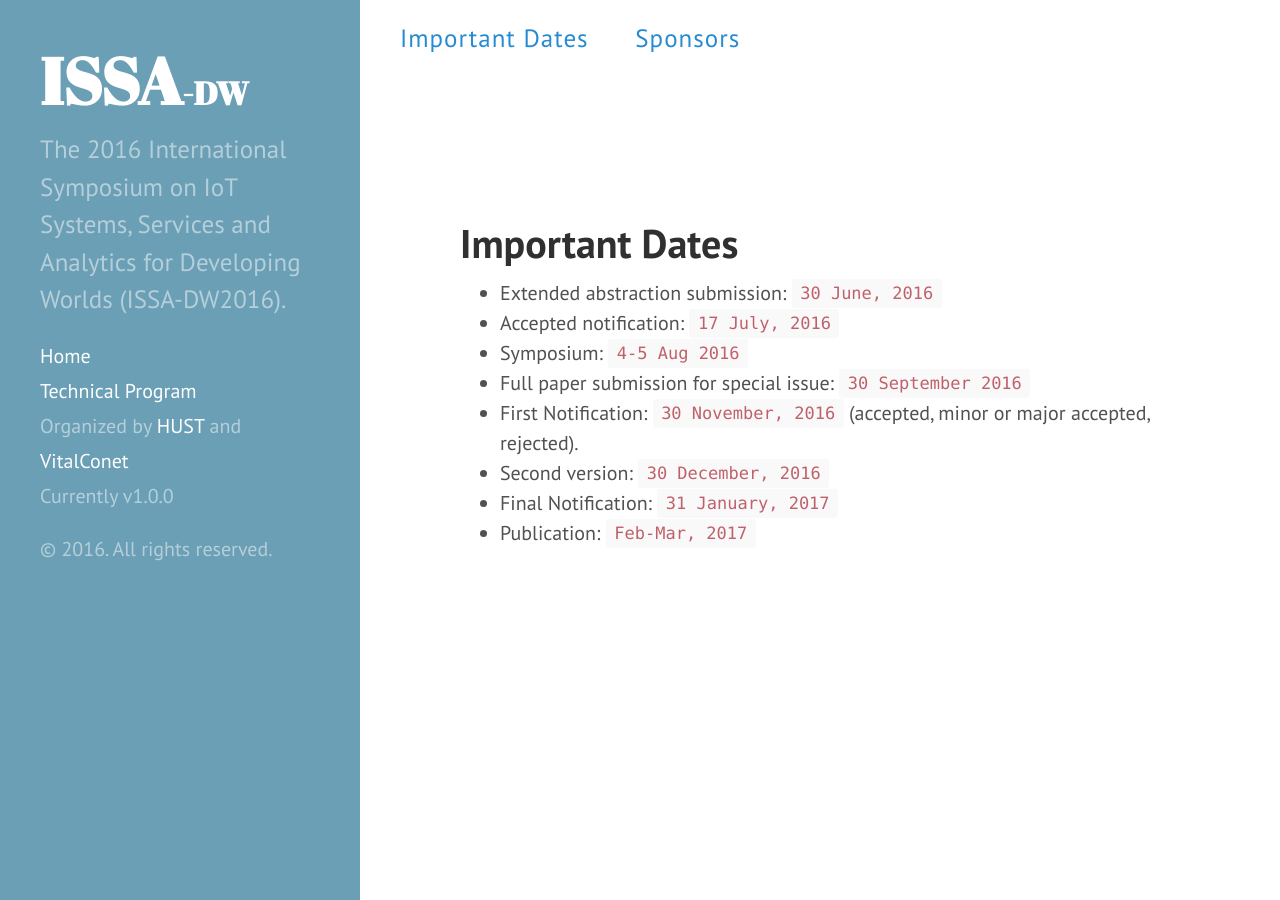
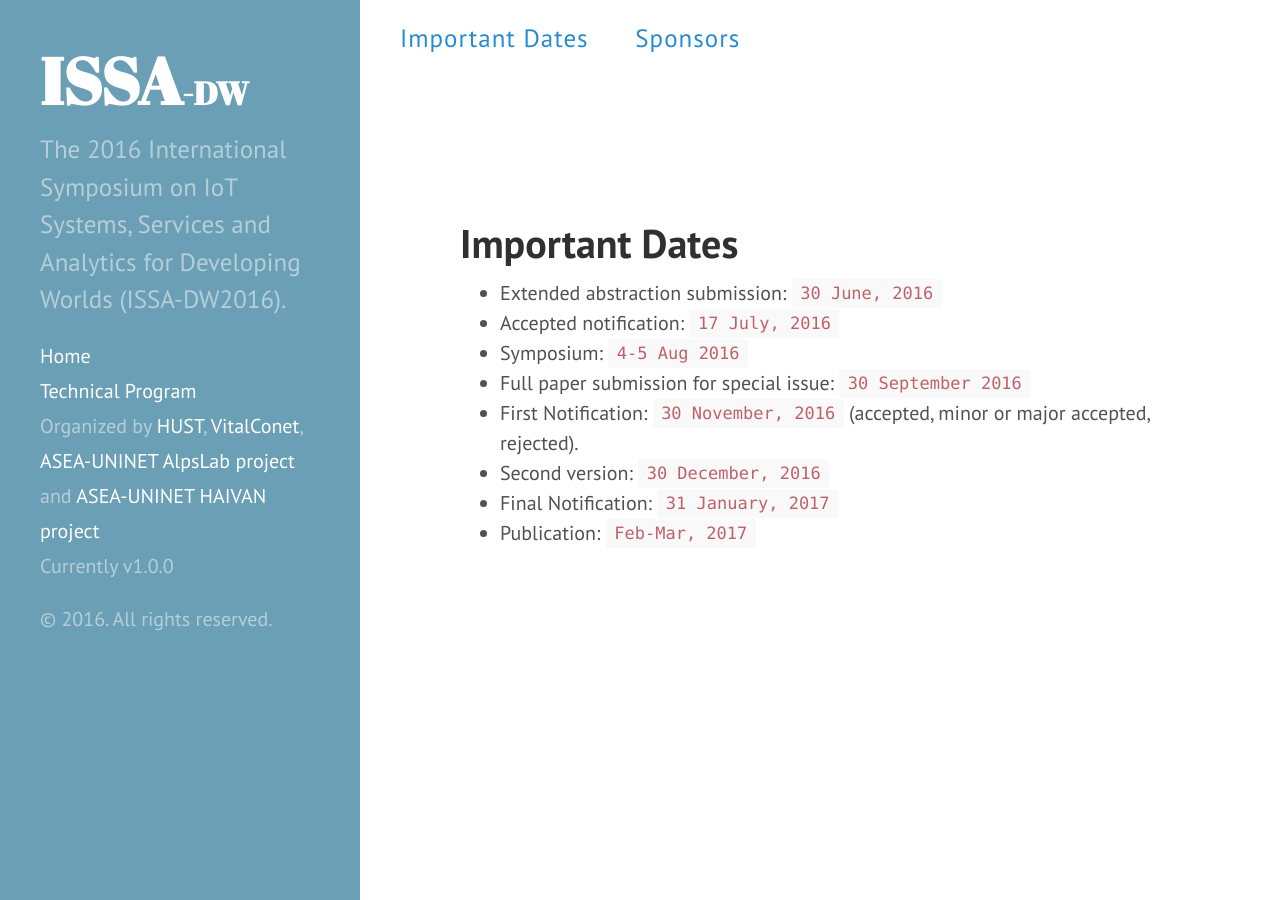
Before and after one commit to issadw/issadw.github.io, a Jekyll site: the page built from important_dates.md, in a window 1280 px wide. Built offline with Jekyll 4.4.1, drawn with Linux system fonts in a browser that asks for light colours.

Commit message:
add supporting projects

```diff
--- a/_includes/sidebar.html
+++ b/_includes/sidebar.html
@@ -34,7 +34,7 @@
 
 
       <a class="sidebar-nav-item{% if page.url == '/technical_program/') %} active{% endif %}" href="{{ side.baseurl }}/technical_program">Technical Program</a>
-      <span class="sidebar-nav-item">Organized by <a href="http://soict.hust.edu.vn" target="_blank">HUST</a> and <a href="http://vitalconet.github.io" target="_blank">VitalConet</a></span>
+      <span class="sidebar-nav-item">Organized by <a href="http://soict.hust.edu.vn" target="_blank">HUST</a>, <a href="http://vitalconet.github.io" target="_blank">VitalConet</a>, <a href="http://alpslab.github.io">ASEA-UNINET AlpsLab project</a> and <a href="http://haivanuni.github.io/haivan">ASEA-UNINET HAIVAN project</a></span>
       <span class="sidebar-nav-item">Currently v{{ site.version }}</span>
     </nav>
 
```
